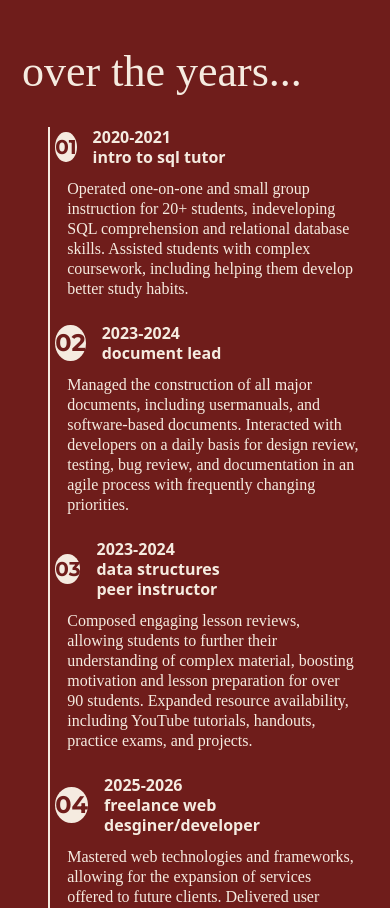
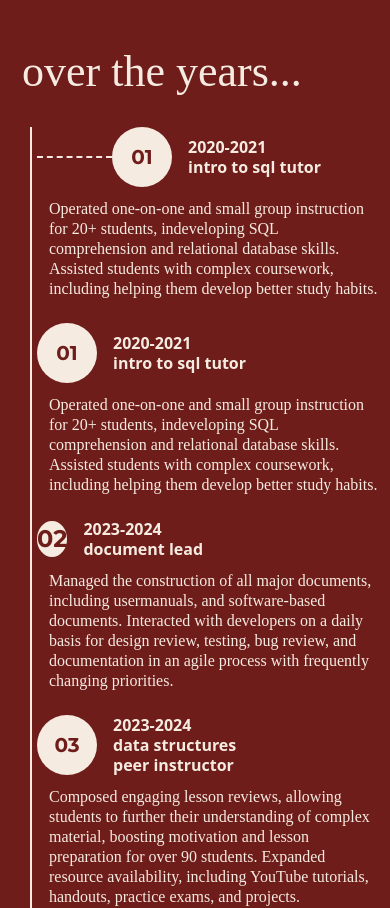
Before and after one commit to strwbrry05/strwbrry05.github.io, a React (Vite) app: page / in a window 390 px wide. Shown: the part 2340-3248 px from the top of the page. Built offline with nearby package versions, Linux system fonts and the light colour scheme; no server answers; a web font is replaced by a local one.

Commit message:
mobile view fix

```diff
--- a/src/Components/TimelineMobile.jsx
+++ b/src/Components/TimelineMobile.jsx
@@ -14,7 +14,38 @@ const TimelineMobile = () => {
         <div className="w-[2px] h-[1250px] bg-(--color-white)"></div>
       </div>
       {/* obj */}
-      <div className="w-[80%]">
+      <div className="w-[90%]">
+        <div className="flex flex-col justify-center items-start">
+          <div className="flex justify-center items-center  ">
+            <div
+              className={`h-[0.5px] w-[75px] ml-[-.75em] border-dashed border-t-(--color-white) border-t-[2px]`}
+            ></div>
+            <div
+              className={`w-[60px] h-[60px] bg-(--color-white) rounded-[100%]
+          flex justify-center items-center`}
+            >
+              <p
+                className={`font-(family-name:--font-formal) font-bold text-(--color-red) text-[1.25rem]`}
+              >
+                01
+              </p>
+            </div>
+            <div
+              className={`text-(--color-white) font-bold leading-5 ml-[1em]`}
+            >
+              <h3>2020-2021</h3>
+              <h3>intro to sql tutor</h3>
+            </div>
+          </div>
+          <p
+            className={`text-[1rem] font-(family-name:--font-funtext) text-(--color-white) leading-5 mt-[.75em] mb-[1.5em]`}
+          >
+            Operated one-on-one and small group instruction for 20+ students,
+            indeveloping SQL comprehension and relational database skills.
+            Assisted students with complex coursework, including helping them
+            develop better study habits.
+          </p>
+        </div>
         {/* 01 */}
         <TimeLineCardMobile
           vW={85}
--- a/tailwind.config.js
+++ b/tailwind.config.js
@@ -1,6 +1,6 @@
 /** @type {import('tailwindcss').Config} */
 export default {
-  content: ["./src/**/*.{html,js}"],
+  content: ["./src/**/*.{html,js}", "./src/**/*.{js,ts,jsx,tsx}",],
   theme: {
     extend: {},
   },
```
